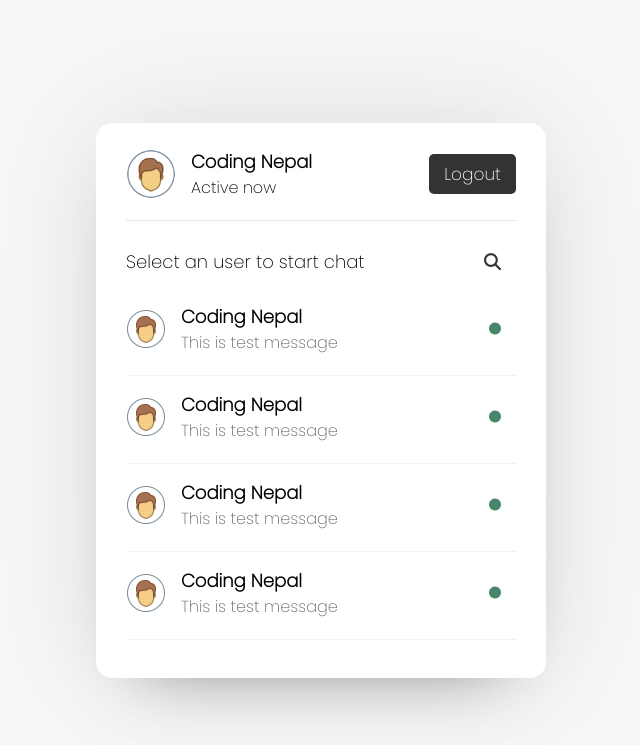
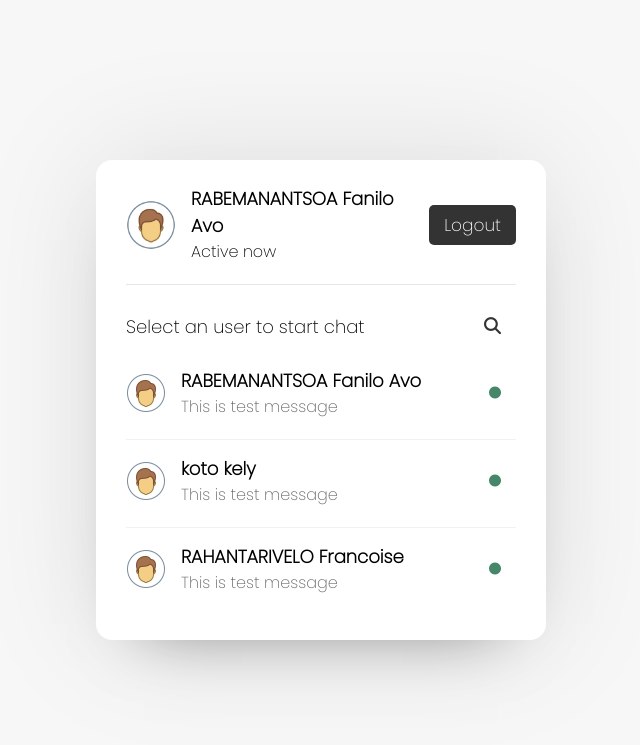
Before and after one commit to Lebrow20/Chat_Test, a PHP site: page /users.php in a window 1280 px wide. Shown: the top 745 px of the page, without its empty margins (319-959 px from the left). Run offline with PHP 8.4, Linux system fonts and the light colour scheme; a user stored in the database is signed in; data comes from the database, SQL or seed files in the repository; both versions use the stored data as it was after the commit.

Commit message:
4 ème test chat

```diff
--- a/javascript/users.js
+++ b/javascript/users.js
@@ -1,8 +1,51 @@
 const searchBar = document.querySelector(".users .search input"),
-searchBtn = document.querySelector(".users .search button");
+searchBtn = document.querySelector(".users .search button"),
+usersList = document.querySelector(".users .users-list");
 
 searchBtn.onclick = ()=>{
     searchBar.classList.toggle("active");
     searchBar.focus();
     searchBtn.classList.toggle("active");
+    searchBar.value = "";
 }
+
+searchBar.onkeyup = ()=>{
+    let searchTerm = searchBar.value;
+    if(searchTerm !=""){
+        searchBar.classList.add("active");
+    }else{
+        searchBar.classList.remove("active");
+    }
+    //let's start Ajax
+    let xhr = new XMLHttpRequest(); //creating XML object
+    xhr.open("POST","php/search.php", true);
+    xhr.onload = ()=>{
+        if(xhr.readyState === XMLHttpRequest.DONE){
+            if(xhr.status === 200){
+                let data = xhr.response;
+                usersList.innerHTML = data;
+            }
+        }
+
+    }
+    xhr.setRequestHeader("Content-type", "application/x-www-form-urlencoded");
+    xhr.send("searchTerm=" + searchTerm);
+}
+
+setInterval(()=>{
+    //let's start Ajax
+    let xhr = new XMLHttpRequest(); //creating XML object
+    xhr.open("GET","php/users.php", true);
+    xhr.onload = ()=>{
+        if(xhr.readyState === XMLHttpRequest.DONE){
+            if(xhr.status === 200){
+                let data = xhr.response;
+                if(!searchBar.classList.contains("active")){ //if active not contains in search bar then add this data
+                    usersList.innerHTML = data;
+                }
+            }
+        }
+
+     }
+    xhr.send();
+},500); // this function will run frequently after 500ms
--- /dev/null
+++ b/php/data.php
@@ -0,0 +1,14 @@
+<?php
+    while($row = mysqli_fetch_assoc($sql)){
+        $output .= '<a href="#">
+                    <div class="content">
+                    <img src="face.png" alt="">
+                    <div class="details">
+                        <span>'.$row['fname'] . " " . $row['lname'].'</span>
+                        <p>This is test message</p>
+                    </div>
+                    </div>
+                    <div class="status-dot"><i class="fas fa-circle"></i></div>
+                    </a>';
+     }
+?>
--- /dev/null
+++ b/php/users.php
@@ -0,0 +1,14 @@
+<?php
+    session_start();
+    include_once "config.php";
+    /**Utiliser pour les admins en lignes dans notre projet */
+    $sql = mysqli_query($conn, "SELECT * FROM users");
+    $output = "";
+
+    if(mysqli_num_rows($sql) == 1){
+        $output .="No users are available to chat";
+    }elseif (mysqli_num_rows($sql) > 0){
+        include "data.php";
+    }
+    echo $output;
+?>
--- a/users.php
+++ b/users.php
@@ -11,11 +11,18 @@
     <div class="wrapper">
         <section class="users">
             <header>
+            <?php
+                include_once "php/config.php";
+                $sql = mysqli_query($conn, "SELECT * FROM users WHERE unique_id = {$_SESSION['unique_id']}");
+                if(mysqli_num_rows($sql) > 0){
+                    $row = mysqli_fetch_assoc($sql);
+                }
+            ?>
                 <div class="content">
                     <img src="face.png" alt="">
                     <div class="details">
-                        <span>Coding Nepal</span>
-                        <p>Active now</p>
+                        <span><?php echo $row['fname'] . " " . $row['lname'] ?></span>
+                        <p><?php echo $row['status'] ?></p>
                     </div>
                 </div>
                 <a href="#" class="logout">Logout</a>
@@ -26,66 +33,7 @@
                 <button><i class="fas fa-search"></i></button>
             </div>
             <div class="users-list">
-                <a href="#">
-                    <div class="content">
-                        <img src="face.png" alt="">
-                        <div class="details">
-                            <span>Coding Nepal</span>
-                            <p>This is test message</p>
-                        </div>
-                    </div>
-                    <div class="status-dot"><i class="fas fa-circle"></i></div>
-                </a>
-                <a href="#">
-                    <div class="content">
-                        <img src="face.png" alt="">
-                        <div class="details">
-                            <span>Coding Nepal</span>
-                            <p>This is test message</p>
-                        </div>
-                    </div>
-                    <div class="status-dot"><i class="fas fa-circle"></i></div>
-                </a>
-                <a href="#">
-                    <div class="content">
-                        <img src="face.png" alt="">
-                        <div class="details">
-                            <span>Coding Nepal</span>
-                            <p>This is test message</p>
-                        </div>
-                    </div>
-                    <div class="status-dot"><i class="fas fa-circle"></i></div>
-                </a>
-                <a href="#">
-                    <div class="content">
-                        <img src="face.png" alt="">
-                        <div class="details">
-                            <span>Coding Nepal</span>
-                            <p>This is test message</p>
-                        </div>
-                    </div>
-                    <div class="status-dot"><i class="fas fa-circle"></i></div>
-                </a>
-                <a href="#">
-                    <div class="content">
-                        <img src="face.png" alt="">
-                        <div class="details">
-                            <span>Coding Nepal</span>
-                            <p>This is test message</p>
-                        </div>
-                    </div>
-                    <div class="status-dot"><i class="fas fa-circle"></i></div>
-                </a>
-                <a href="#">
-                    <div class="content">
-                        <img src="face.png" alt="">
-                        <div class="details">
-                            <span>Coding Nepal</span>
-                            <p>This is test message</p>
-                        </div>
-                    </div>
-                    <div class="status-dot"><i class="fas fa-circle"></i></div>
-                </a>
+
             </div>
         </section>
     </div>
```
Also changed, not shown: database/users.sql (added, +72 -0 lines), php/search.php (added, +12 -0 lines).
